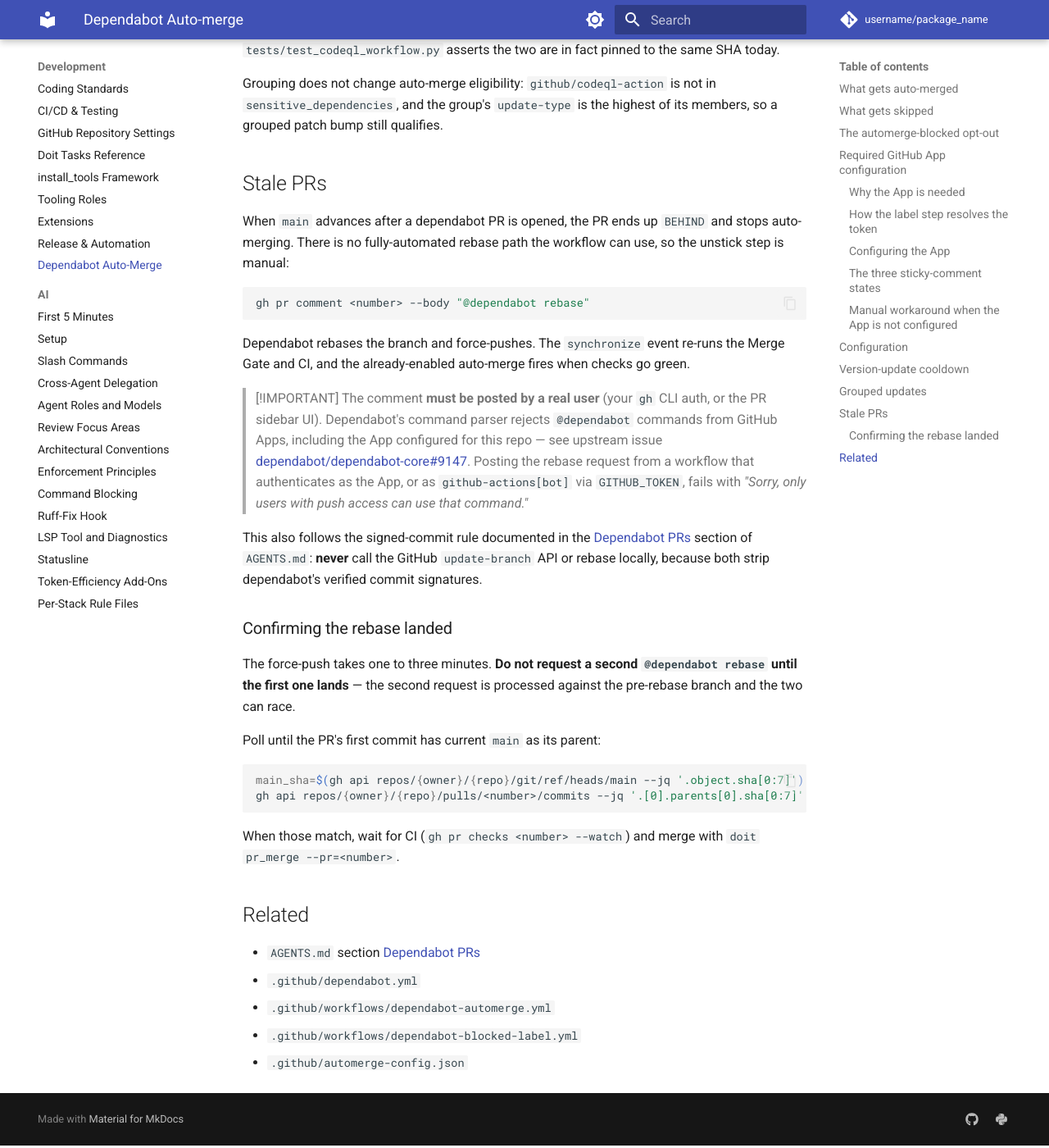
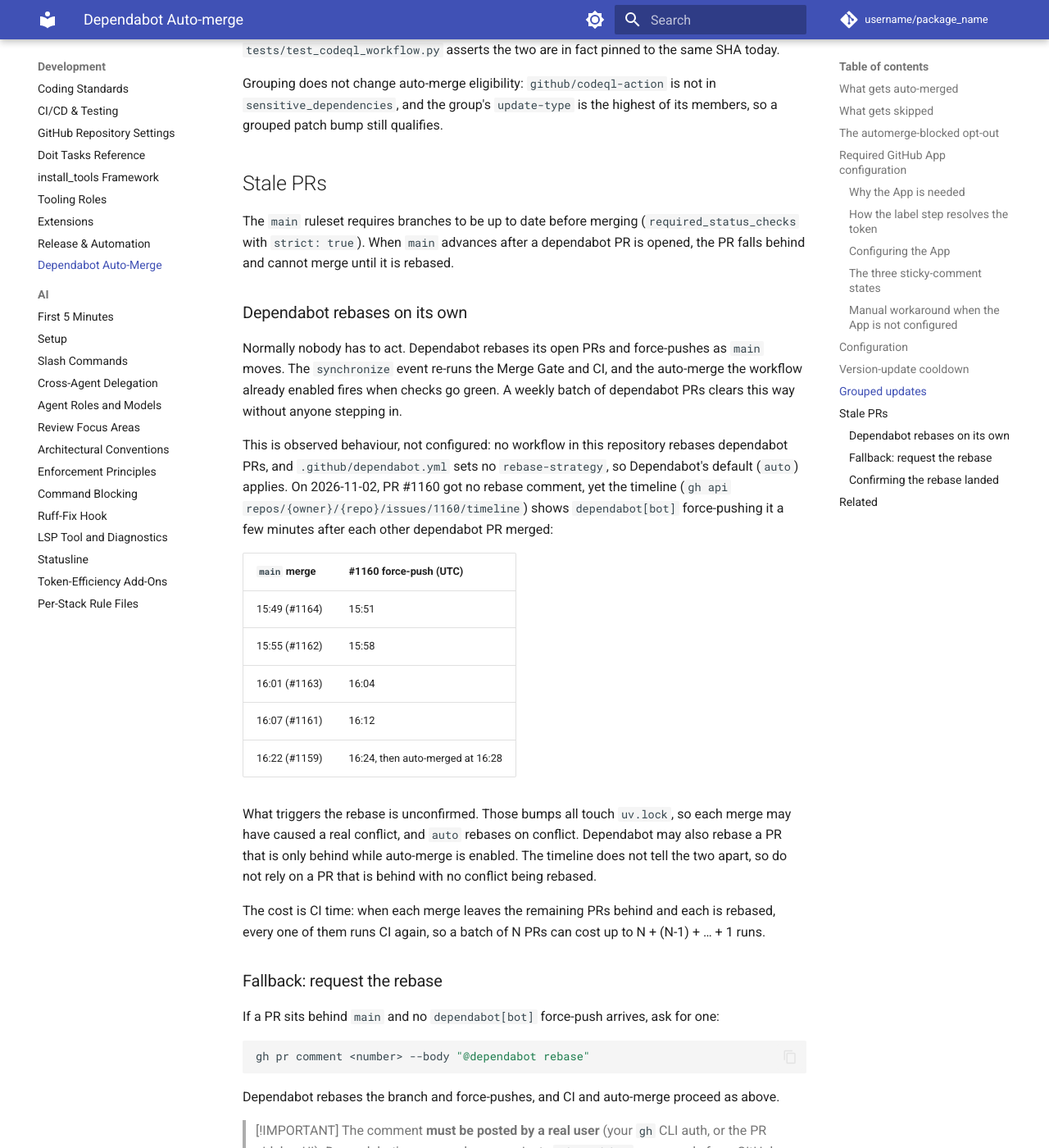
Before and after one commit to endavis/pyproject-template, an MkDocs documentation site: the page built from docs/development/dependabot-automerge.md, in a window 1280 px wide and 1400 px high, scrolled down 5027 px. Shown: the whole window at 82% size. Built offline with MkDocs 1.6.1 and Material for MkDocs 9.7.7, drawn with Linux system fonts in a browser that asks for light colours; comment, search, counter and statistics services are not loaded.

Commit message:
docs: say Dependabot rebases its own PRs; manual rebase is the fallback (merges PR #1222, addresses #1220)
The Stale PRs section said there was no automated rebase path and gave
the @dependabot rebase comment as the routine step. PR #1160's timeline
shows Dependabot force-pushing it after each other merge with no comment.
The section now describes that self-rebase, cites the timeline, says the
trigger (conflict vs behind) is unconfirmed, and keeps the comment as a
fallback. AGENTS.md's Dependabot PRs pointer is updated to match.

Addresses #1220


Claude-Session: https://claude.ai/code/session_01NXu1sfXAH6DL6sGA232qdv

Co-authored-by: Claude Opus 5.5 <noreply@anthropic.com>

````diff
--- a/docs/development/dependabot-automerge.md
+++ b/docs/development/dependabot-automerge.md
@@ -238,17 +238,56 @@ its members, so a grouped patch bump still qualifies.
 
 ## Stale PRs
 
-When `main` advances after a dependabot PR is opened, the PR ends up
-`BEHIND` and stops auto-merging. There is no fully-automated rebase path
-the workflow can use, so the unstick step is manual:
+The `main` ruleset requires branches to be up to date before merging
+(`required_status_checks` with `strict: true`). When `main` advances after
+a dependabot PR is opened, the PR falls behind and cannot merge until it is
+rebased.
+
+### Dependabot rebases on its own
+
+Normally nobody has to act. Dependabot rebases its open PRs and
+force-pushes as `main` moves. The `synchronize` event re-runs the Merge
+Gate and CI, and the auto-merge the workflow already enabled fires when
+checks go green. A weekly batch of dependabot PRs clears this way without
+anyone stepping in.
+
+This is observed behaviour, not configured: no workflow in this repository
+rebases dependabot PRs, and `.github/dependabot.yml` sets no
+`rebase-strategy`, so Dependabot's default (`auto`) applies. On 2026-11-02,
+PR #1160 got no rebase comment, yet the timeline
+(`gh api repos/{owner}/{repo}/issues/1160/timeline`) shows
+`dependabot[bot]` force-pushing it a few minutes after each other
+dependabot PR merged:
+
+| `main` merge | #1160 force-push (UTC) |
+|---|---|
+| 15:49 (#1164) | 15:51 |
+| 15:55 (#1162) | 15:58 |
+| 16:01 (#1163) | 16:04 |
+| 16:07 (#1161) | 16:12 |
+| 16:22 (#1159) | 16:24, then auto-merged at 16:28 |
+
+What triggers the rebase is unconfirmed. Those bumps all touch `uv.lock`,
+so each merge may have caused a real conflict, and `auto` rebases on
+conflict. Dependabot may also rebase a PR that is only behind while
+auto-merge is enabled. The timeline does not tell the two apart, so do not
+rely on a PR that is behind with no conflict being rebased.
+
+The cost is CI time: when each merge leaves the remaining PRs behind and
+each is rebased, every one of them runs CI again, so a batch of N PRs can
+cost up to N + (N-1) + … + 1 runs.
+
+### Fallback: request the rebase
+
+If a PR sits behind `main` and no `dependabot[bot]` force-push arrives,
+ask for one:
 
 ```bash
 gh pr comment <number> --body "@dependabot rebase"
 ```
 
-Dependabot rebases the branch and force-pushes. The `synchronize` event
-re-runs the Merge Gate and CI, and the already-enabled auto-merge fires
-when checks go green.
+Dependabot rebases the branch and force-pushes, and CI and auto-merge
+proceed as above.
 
 > [!IMPORTANT]
 > The comment **must be posted by a real user** (your `gh` CLI auth, or
````
Also changed, not shown: AGENTS.md (+4 -3 lines).
